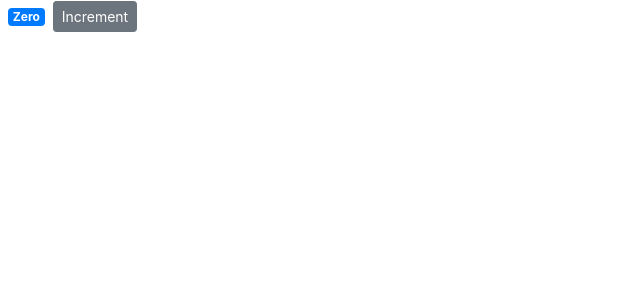
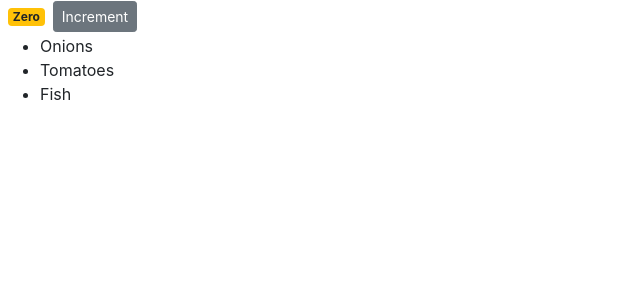
Before and after one commit to frostyblok/ReactApp, a React (Create React App) app in the folder items-counter/: page / in a window 1280 px wide. Shown: the top 300 px of the page, without its empty margins (0-640 px from the left). Built offline with nearby package versions, Linux system fonts and the light colour scheme.

Commit message:
(feat) Building block with a lot of helper method

```diff
--- a/items-counter/src/components/counter.jsx
+++ b/items-counter/src/components/counter.jsx
@@ -2,16 +2,38 @@ import React, { Component } from 'react';
 
 class Counter extends Component {
   state = {
-    count: 0
+    count: 0,
+    tags: ['Onions', 'Tomatoes', 'Fish']
   };
+
+  handleIncrement = () => {
+    this.setState({count: this.state.count + 1});
+  };
+
+  /** Whenever you need to pass an argument to an even handler, you use a helper method like
+  doHandleIncrement = () => {
+    this.handleIncrement({id:1})
+  }
+  and you refrence the doHandleIncrement function.
+  Or you simple pass an arrow function to the onClick attribute and call the event handler
+  */
   render() {
+
     return (
       <React.Fragment>
-        <span className="badge badge-primary m-2">{ this.formatCount() }</span>
-        <button className="btn btn-secondary btn-sm">Increment</button>
+        <span className={this.getBadgeClasses()}>{ this.formatCount() }</span>
+        <button onClick={ this.handleIncrement } className="btn btn-secondary btn-sm">Increment</button>
+        <ul>{this.state.tags.map(tag => <li key={tag}>{tag}</li>)}</ul>
       </React.Fragment>
     );
   }
+
+  getBadgeClasses() {
+    let classes = "badge m-2 badge-";
+    classes += this.state.count === 0 ? "warning" : "primary";
+    return classes;
+  }
+
   formatCount() {
     const { count } = this.state;
     return count === 0 ? "Zero" : count;
```
